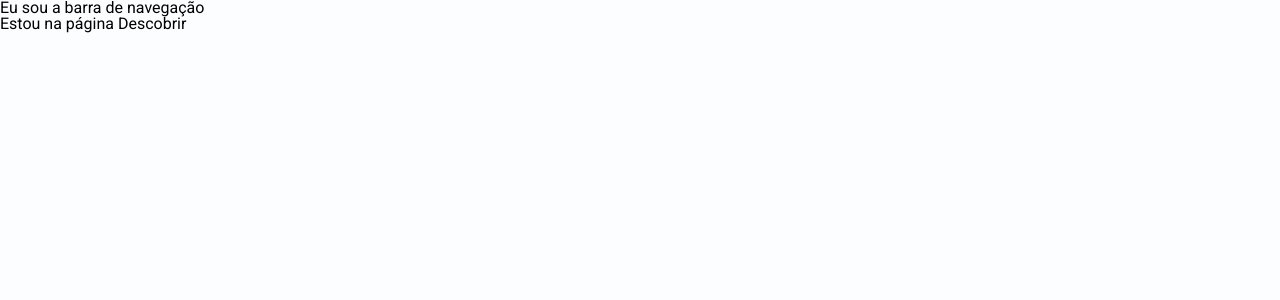
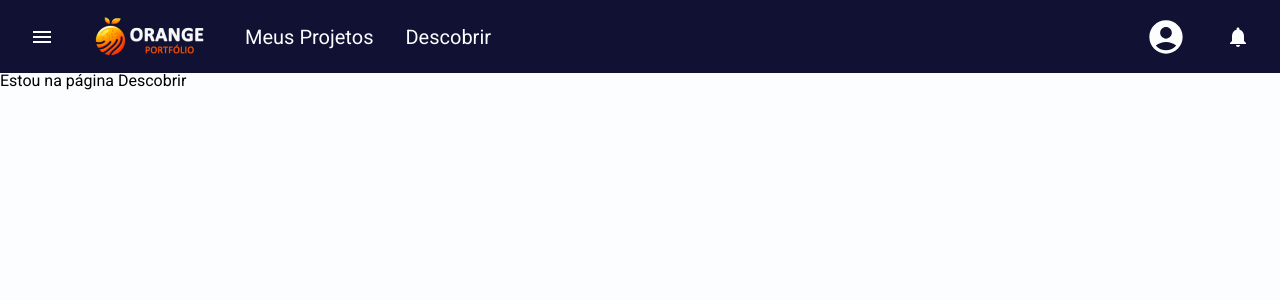
Before and after one commit to squad7-fcamara/spa-orange-portfolio, a React (Vite) app: page /discover in a window 1280 px wide. Shown: the top 300 px of the page. Built offline with nearby package versions, Linux system fonts and the light colour scheme.

Commit message:
:sparkles: feat: Initial navbar

```diff
--- a/src/components/Navbar/index.jsx
+++ b/src/components/Navbar/index.jsx
@@ -1,11 +1,29 @@
+import { DesktopMenu, NavbarSC } from "./style";
 import { Outlet } from "react-router-dom";
+import { MdAccountCircle, MdMenu, MdNotifications } from "react-icons/md";
+import Logomarca from "../../assets/images/logomarca.png";
 
 function Navbar() {
   return (
     <>
-      <nav>
-        <p>Eu sou a barra de navegação</p>
-      </nav>
+      <NavbarSC>
+        <div>
+          <MdMenu size={"24px"} />
+          <img
+            src={Logomarca}
+            alt="logomarca do orange portfólio"
+            className="logo"
+          />
+          <DesktopMenu>
+            <li>Meus Projetos</li>
+            <li>Descobrir</li>
+          </DesktopMenu>
+        </div>
+        <div>
+          <MdAccountCircle size={"40px"} />
+          <MdNotifications size={"24px"} />
+        </div>
+      </NavbarSC>
       <Outlet />
     </>
   );
--- /dev/null
+++ b/src/components/Navbar/style.jsx
@@ -0,0 +1,30 @@
+import styled from "styled-components";
+
+export const NavbarSC = styled.nav`
+  width: 100dvw;
+  height: 73px;
+  padding: 16px 30px;
+  display: flex;
+  justify-content: space-between;
+  align-items: center;
+  background-color: #111133;
+
+  div {
+    display: flex;
+    justify-content: space-between;
+    align-items: center;
+    gap: 40px;
+    font-size: 20px;
+    color: #fcfdff;
+  }
+
+  img {
+    height: 100%;
+  }
+`;
+
+export const DesktopMenu = styled.ul`
+  list-style: none;
+  display: flex;
+  gap: 32px;
+`;
```
Also changed, not shown: src/assets/images/logomarca.png (added), src/assets/images/profile-picture-default.svg (added).
